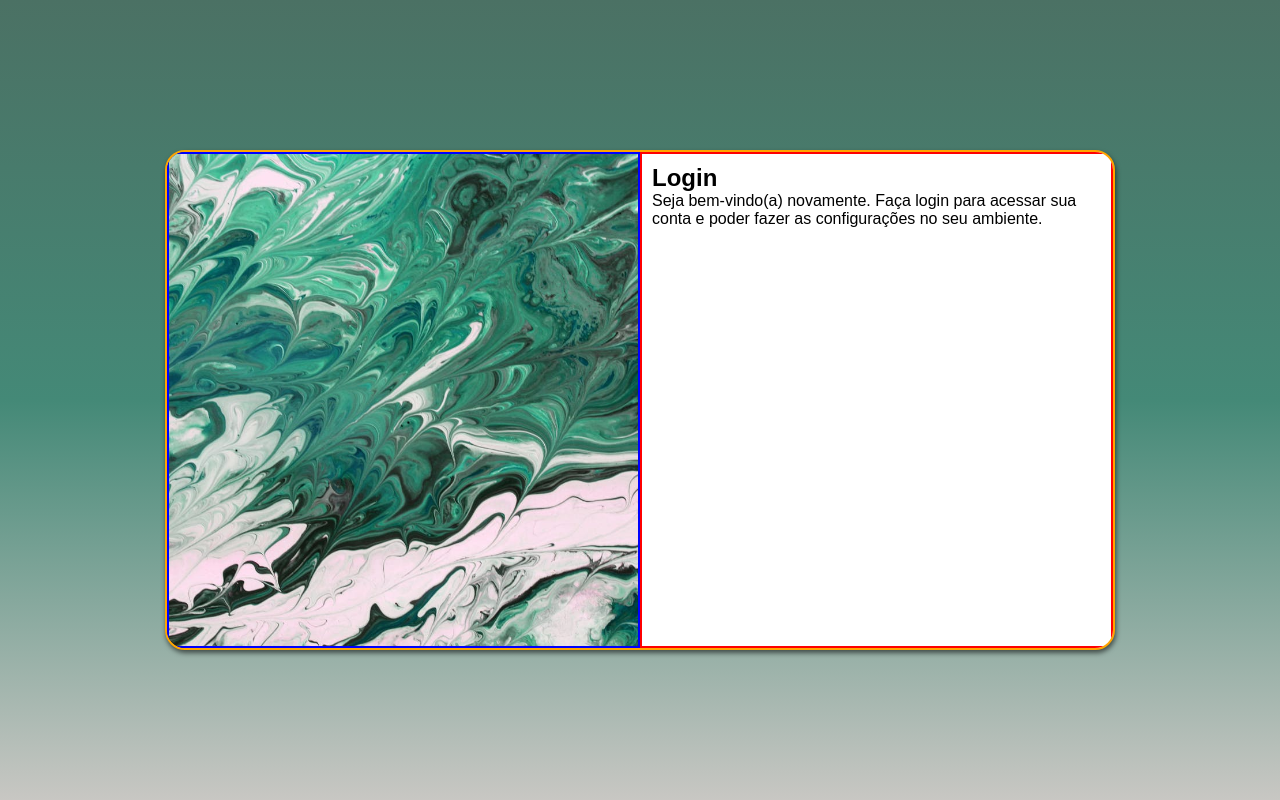
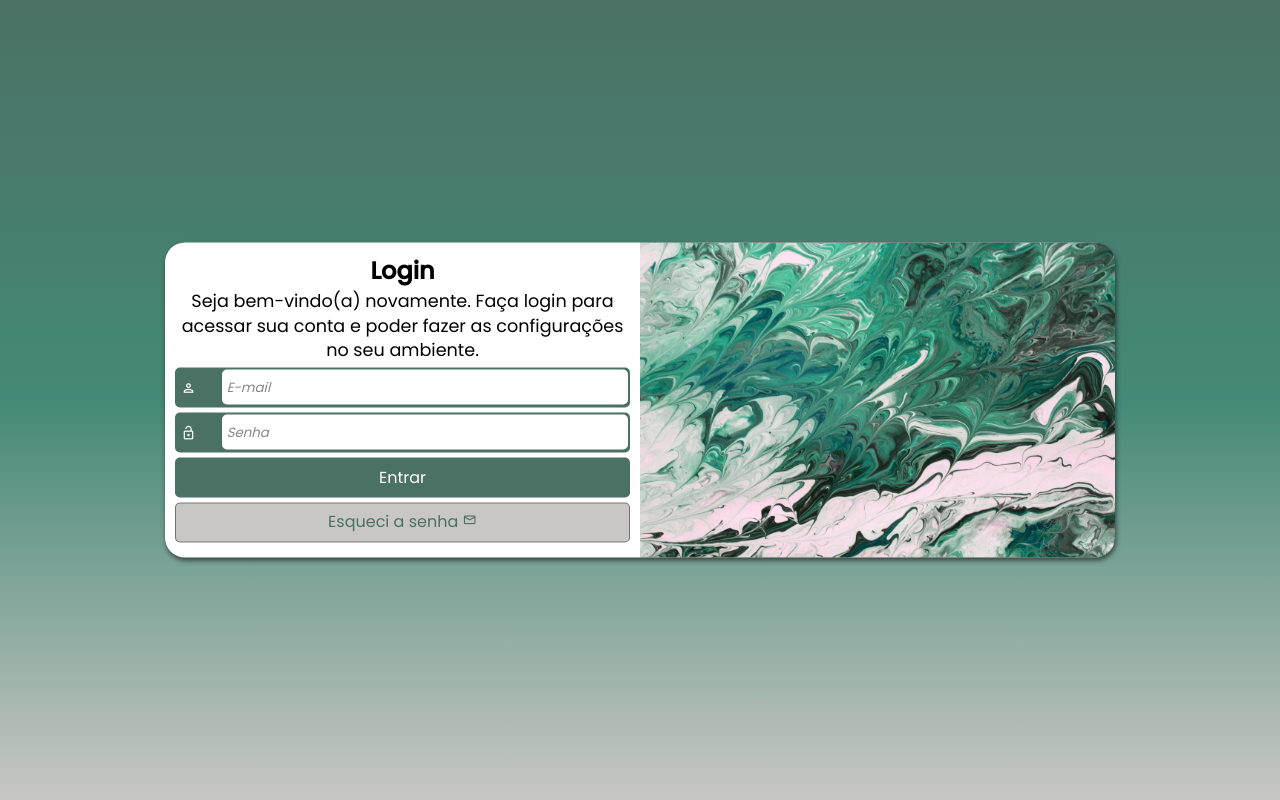
Before and after one commit to MarcoAntonio07/projeto-login, a plain HTML site: page index.html in a window 1280 px wide. Drawn offline with nearby package versions, Linux system fonts and the light colour scheme.

Commit message:
finalizando

```diff
--- a/estilos/mediaquery.css
+++ b/estilos/mediaquery.css
@@ -7,6 +7,7 @@
     }
     #login{
         width: 80vw;
+        height: 275px;
     }
     #imagem{
         width: 30%;
@@ -28,17 +29,22 @@
 
    #login{
     width: 950px;
+    height: 315px;
    }
 
    #imagem{
+    float: right;
+    width: 50%;
+    height: 100%;
+   }
+
+   #formulario{
     float: left;
     width: 50%;
     height: 100%;
    }
 
-   #formulario{
-    float: right;
-    width: 50%;
-    height: 100%;
-   }
+   #formulario > p{
+    font-size: 1.1em;
 }
+}
--- a/estilos/style.css
+++ b/estilos/style.css
@@ -1,10 +1,11 @@
+@import url('https://fonts.googleapis.com/css2?family=Bebas+Neue&family=Poppins:wght@400;500&display=swap');
 
 /*Declarações Globais*/
 *{
     margin: 0;
     padding: 0;
     box-sizing: border-box;
-    font-family: Arial, Helvetica, sans-serif;
+    font-family: "Poppins", serif;
 }
 
 /*Paleta de Cores*/
@@ -28,7 +29,7 @@ main{
 
 #login{
     width: 250px;
-    height: 500px;
+    height: 510px;
     background-color: white;
     border-radius: 20px;
     position: absolute;
@@ -37,27 +38,110 @@ main{
     transform: translate(-50%, -50%);
     overflow: hidden;
     box-shadow: 1px 3px 5px rgba(0, 0, 0, 0.564);
-    transition: width 0.4s height 0.4s;
-    transition-timing-function: ease;
-
-
-    border: 2px solid orange;
-
 }
 
 #imagem{
     width: 100%;
-    height: 50%;
+    height: 40%;
     background: black url(../imagens/pexels-diva-29417134.jpg) no-repeat center center;
     background-size: cover;
     display: block;
-
-    border: 2px solid blue;
 }
 
 #formulario{
+    height: 60%;
     padding: 10px;
     display: block;
+}
 
-    border: 2px solid red;
+#formulario > h1{
+    text-align: center;
+    margin-bottom:1px;
 }
+
+#formulario > p{
+    font-size: 0.8em;
+    text-align: center;
+    line-height: 1.4em;
+}
+
+.campo{
+    background-color: #4B7164;
+    display:flex;
+    justify-content: space-around;
+    align-items: center;
+    width: 100%;
+    height: 40px;
+    border-radius: 5px;
+    margin: 5px 0px;
+    padding: 1.5px;
+}
+
+.campo label{
+    display: none;
+}
+
+.campo span {
+    color: white;
+    font-size: 1.0em;
+    width: 10%;
+    padding: 0px 4px;
+}
+
+.campo > input{
+    background-color: white;
+    width: 90%;
+    height: 95%;
+    border: 0px;
+    border-radius: 5px;
+}
+
+/*Estilizando um Pseudoseletor*/
+.campo > input::placeholder{
+    color: rgba(0, 0, 0, 0.478);
+    padding: 5px;
+    font-style: italic;
+}
+.botao-entrar {
+    display: block;
+    font-size: 1em;
+    width: 100%;
+    height: 40px;
+    background-color: #4B7164;
+    color: white;
+    border: none;
+    border-radius: 5px;
+}
+
+.botao-entrar:hover{
+    background-color: #448977;
+    cursor: pointer;
+}
+
+.botao-link{
+    display: block;
+    text-align: center;
+    font-size: 1em;
+    width: 100%;
+    height: 40px;
+    margin-top: 5px;
+    margin-bottom: 5px;
+    padding-top: 5px;
+    background-color: #C8C7C3;
+    border: 1px solid rgba(0, 0, 0, 0.433);
+    border-radius: 5px;
+}
+
+.botao-link:hover{
+    background-color: var(--cor2);
+    color: white;
+}
+
+form > a{
+    text-decoration: none;
+    color: var(--cor1);
+}
+
+#botao-icone{
+    font-size: 0.9em;
+}
--- a/index.html
+++ b/index.html
@@ -5,7 +5,8 @@
     <meta name="viewport" content="width=device-width, initial-scale=1.0">
     <link rel="stylesheet" href="estilos/style.css">
     <link rel="stylesheet" href="estilos/mediaquery.css">
-    <title></title>
+    <link href="https://fonts.googleapis.com/css2?family=Material+Symbols+Outlined" rel="stylesheet" />
+    <title>Página de Login</title>
 </head>
 <body>
     <main>
@@ -16,7 +17,25 @@
                 <h1>Login</h1>
                 <p>Seja bem-vindo(a) novamente. Faça login para acessar sua conta e poder fazer as configurações no seu ambiente.</p>
                 <form action="login.php" method="post">
-
+                    <div class="campo">
+                        <span class="material-symbols-outlined">
+                            person
+                            </span>
+                        <input type="email" name="login" id="ilogin" placeholder="E-mail" autocomplete="email" required maxlength="30">
+                        <label for="ilogin">Login</label>
+                    </div>
+                    <div class="campo">
+                        <span class="material-symbols-outlined">
+                            lock_open
+                            </span>
+                        <input type="password" name="senha" id="isenha" placeholder="Senha" autocomplete="current-password" required minlength="8" maxlength="20">
+                        <label for="isenha">Senha</label>
+                    </div>
+                    <input type="submit" value="Entrar" class="botao-entrar">
+                    <a href="esqueci.html" class="botao-link">Esqueci a senha
+                        <span class="material-symbols-outlined" id="botao-icone">
+                        email
+                        </span></a>
                 </form>
             </div>
         </section>
```
